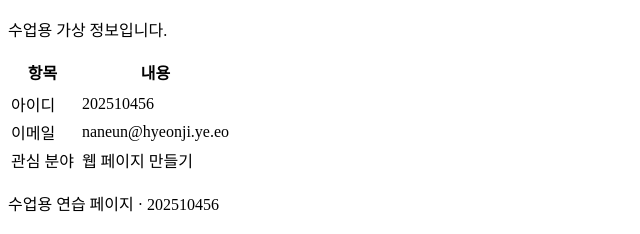
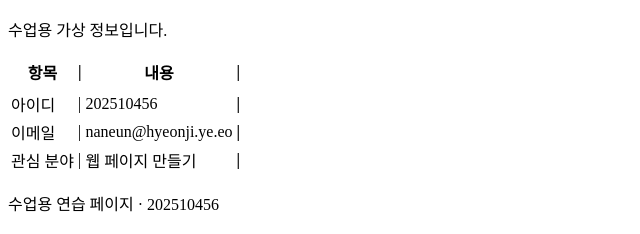
Before and after one commit to yuhyeonji0217/day05, a plain HTML site: page about.html in a window 1280 px wide. Shown: the part 171-405 px from the top of the page, 0-640 px from the left. Drawn offline with Linux system fonts and the light colour scheme.

Commit message:
about upload

```diff
--- a/about.html
+++ b/about.html
@@ -4,6 +4,7 @@
     <meta charset="utf-8">
     <meta name="viewport" content="width=device-width, initial-scale=1">
     <title>my-web · 내 정보</title>
+    <link rel="stylesheet" href="styles.css">
   </head>
   <body>
     <header>
@@ -20,24 +21,28 @@
       <table>
         <tr>
           <th>항목</th>
-          <th> </th>
+          <th>|</th>
           <th>내용</th>
+          <th>|</th>
         </tr>
         <td></td>
         <tr>
           <td>아이디</td>
-          <td> </td>
+          <td> | </td>
           <td>202510456</td>
+          <th> | </th>
         </tr>
         <tr>
           <td>이메일</td>
-          <td> </td>
+          <td> | </td>
           <td>naneun@hyeonji.ye.eo</td>
+          <th> | </th>
         </tr>
         <tr>
           <td>관심 분야</td>
-          <td> </td>
+          <td> | </td>
           <td>웹 페이지 만들기</td>
+          <th> | </th>
         </tr>
       </table>
     </main>
```
